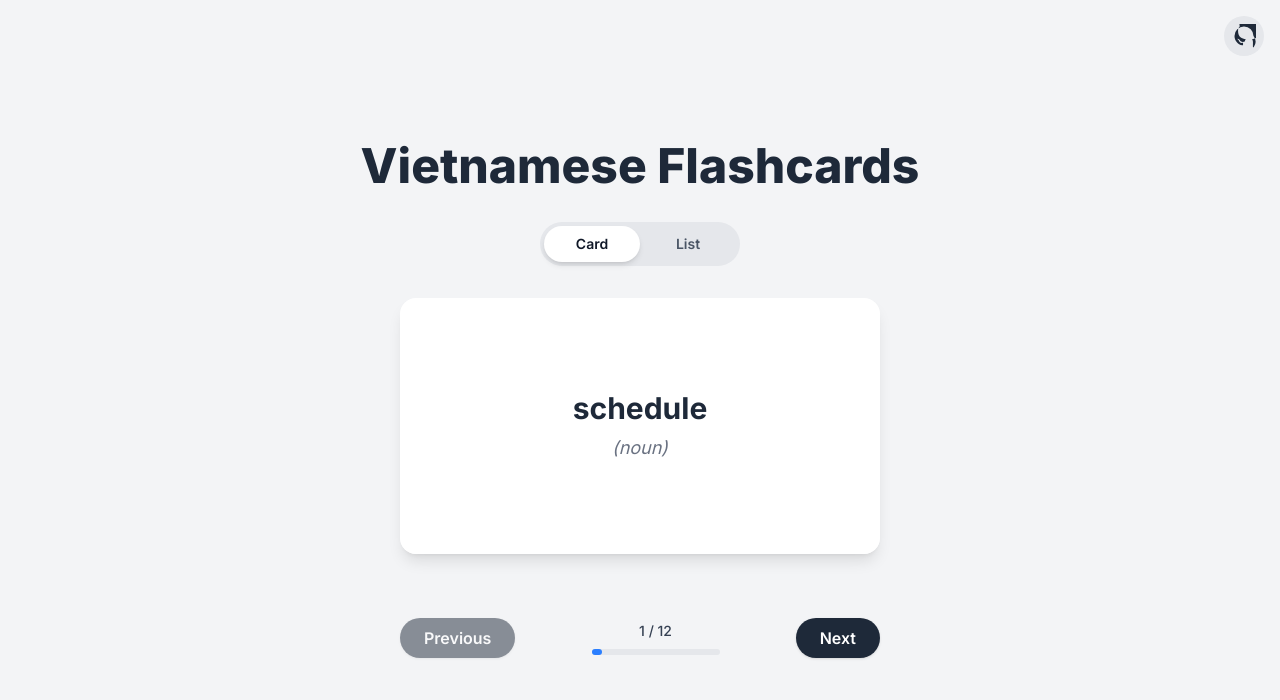
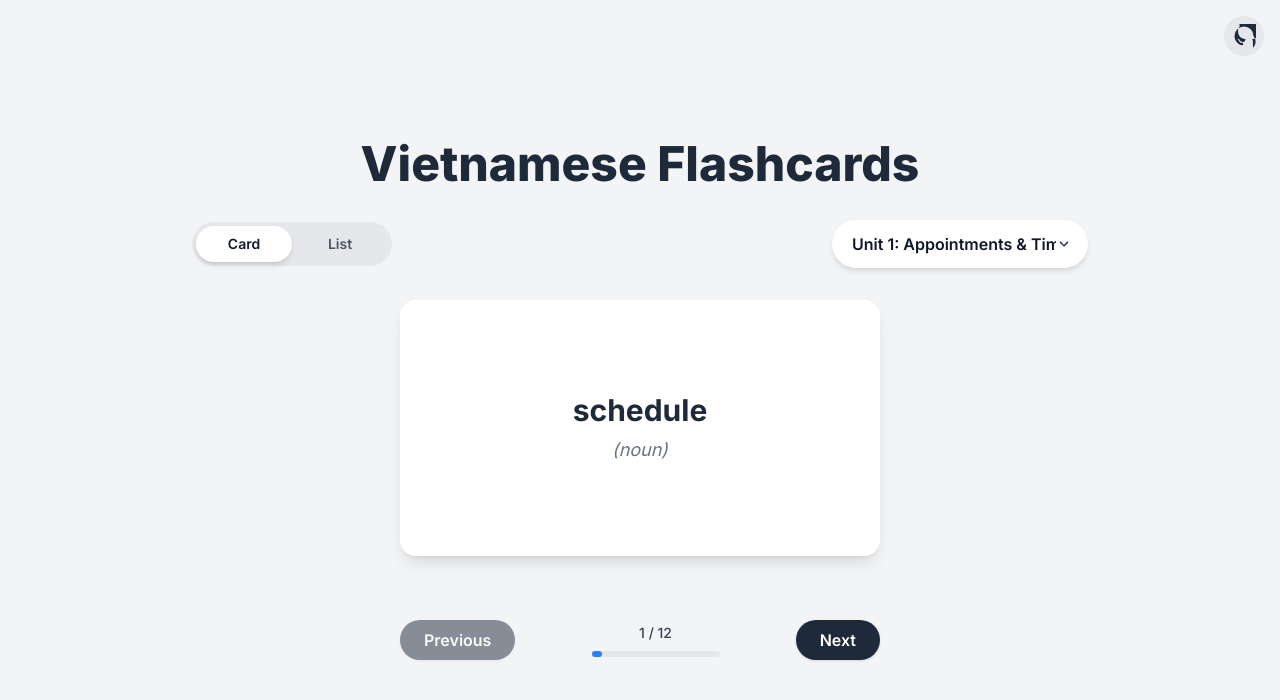
Before and after one commit to ttanlocc/flashcard-app, a Next.js app: page / in a window 1280 px wide. Shown: the top 700 px of the page. Built offline with nearby package versions, Linux system fonts and the light colour scheme.

Commit message:
feat: Add unit selection and refactor controls UI

```diff
--- a/src/components/FlashcardApp.tsx
+++ b/src/components/FlashcardApp.tsx
@@ -1,15 +1,29 @@
 'use client';
 
-import { useState } from 'react';
+import { useState, useMemo } from 'react';
 import { Flashcard } from '@/types/types';
 import { FlashcardViewer } from '@/components/FlashcardViewer';
 import { ListView } from '@/components/ListView';
 
 type ViewMode = 'card' | 'list';
 
-const ViewSwitcher = ({ view, setView }: { view: ViewMode; setView: (view: ViewMode) => void }) => {
+const Controls = ({
+  view,
+  setView,
+  units,
+  selectedUnit,
+  setSelectedUnit,
+}: {
+  view: ViewMode;
+  setView: (view: ViewMode) => void;
+  units: string[];
+  selectedUnit: string;
+  setSelectedUnit: (unit: string) => void;
+}) => {
   return (
-    <div className="mb-8 flex justify-center rounded-full bg-gray-200 p-1 dark:bg-gray-700">
+    <div className="mb-8 flex w-full max-w-4xl flex-col items-center gap-4 sm:flex-row sm:justify-between">
+      {/* View Switcher - moved to left */}
+      <div className="rounded-full bg-gray-200 p-1 dark:bg-gray-700">
         <button
           onClick={() => setView('card')}
           className={`w-24 rounded-full px-4 py-2 text-sm font-semibold transition-colors ${
@@ -31,20 +45,68 @@ const ViewSwitcher = ({ view, setView }: { view: ViewMode; setView: (view: ViewM
           List
         </button>
       </div>
+
+      {/* Unit Switcher */}
+      <div className="relative">
+        <select
+          value={selectedUnit}
+          onChange={(e) => setSelectedUnit(e.target.value)}
+          className="w-64 appearance-none rounded-full bg-white px-5 py-3 pr-8 text-center font-semibold text-gray-900 shadow-md transition hover:bg-gray-50 focus:outline-none focus:ring-2 focus:ring-blue-500 dark:bg-gray-700 dark:text-gray-100 dark:hover:bg-gray-600"
+        >
+          {units.map((unit) => (
+            <option key={unit} value={unit}>
+              {unit}
+            </option>
+          ))}
+        </select>
+        <div className="pointer-events-none absolute inset-y-0 right-0 flex items-center px-4 text-gray-700 dark:text-gray-300">
+            <svg className="h-4 w-4 fill-current" xmlns="http://www.w3.org/2000/svg" viewBox="0 0 20 20"><path d="M9.293 12.95l.707.707L15.657 8l-1.414-1.414L10 10.828 5.757 6.586 4.343 8z"/></svg>
+        </div>
+      </div>
+    </div>
   );
 };
 
 export const FlashcardApp = ({ flashcards }: { flashcards: Flashcard[] }) => {
   const [view, setView] = useState<ViewMode>('card');
 
+  const units = useMemo(() => {
+    if (!flashcards) return [];
+    const unitSet = new Set(flashcards.map((card) => card.Unit).filter(Boolean));
+    return Array.from(unitSet);
+  }, [flashcards]);
+
+  const [selectedUnit, setSelectedUnit] = useState<string>('');
+
+  useMemo(() => {
+    if (units.length > 0 && !selectedUnit) {
+      setSelectedUnit(units[0]);
+    }
+  }, [units, selectedUnit]);
+
+  const filteredFlashcards = useMemo(() => {
+    if (!flashcards) return [];
+    return flashcards.filter((card) => card.Unit === selectedUnit);
+  }, [flashcards, selectedUnit]);
+
+  if (units.length === 0) {
+    return <div className="dark:text-white">Loading or no data available...</div>;
+  }
+
   return (
-    <>
-      <ViewSwitcher view={view} setView={setView} />
+    <div className="flex w-full flex-col items-center">
+      <Controls
+        view={view}
+        setView={setView}
+        units={units}
+        selectedUnit={selectedUnit}
+        setSelectedUnit={setSelectedUnit}
+      />
       {view === 'card' ? (
-        <FlashcardViewer flashcards={flashcards} />
+        <FlashcardViewer flashcards={filteredFlashcards} />
       ) : (
-        <ListView flashcards={flashcards} />
+        <ListView flashcards={filteredFlashcards} />
       )}
-    </>
+    </div>
   );
 };
--- a/src/types/types.ts
+++ b/src/types/types.ts
@@ -1,4 +1,5 @@
 export interface Flashcard {
+  Unit: string;
   'Từ vựng': string;
   'Nghĩa tiếng Việt': string;
   'Định nghĩa tiếng Anh': string;
```
Also changed, not shown: src/data/flashcards.csv. Lines whose indentation alone changed are shown as unchanged.
